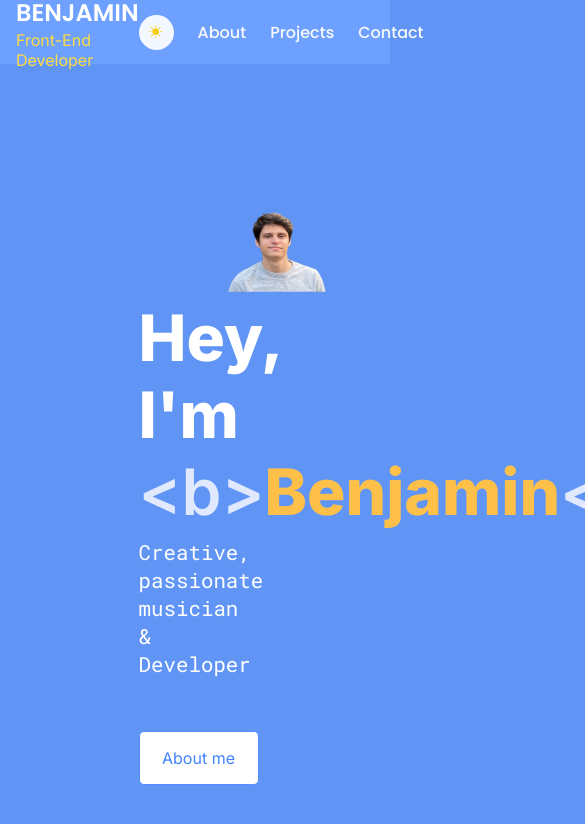
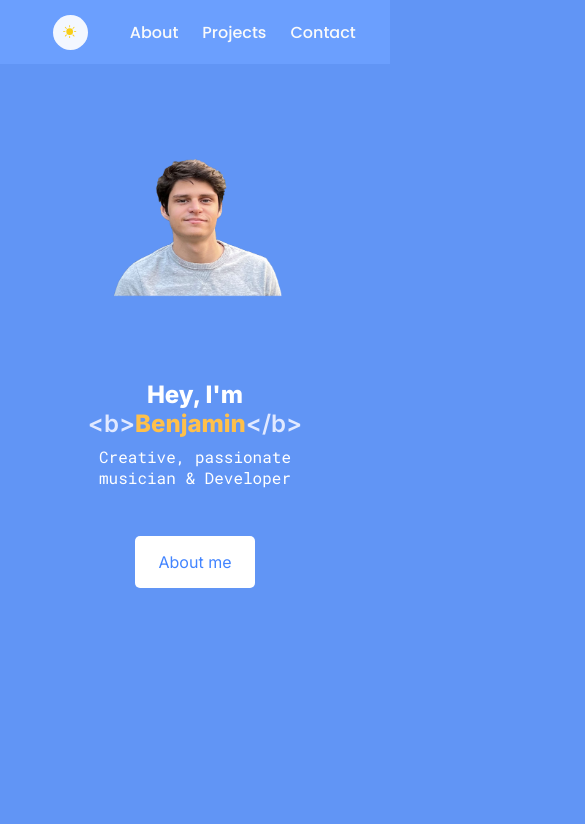
Before and after one commit to NimajF/portfolio, a Next.js app: page / in a window 390 px wide. Shown: the top 824 px of the page, 585 px wide, since content can reach past the window. Built offline with nearby package versions, Linux system fonts and the light colour scheme.

Commit message:
Start responsive design

```diff
--- a/pages/about.js
+++ b/pages/about.js
@@ -23,7 +23,7 @@ const About = () => {
         </div>
       </div>
       <div className="text">
-        <h3>Skills</h3>
+        <h3 className={styles.skillsTitle}>Skills</h3>
         <p style={{ width: "50%", lineHeight: "1.5rem", fontSize: "1.2rem" }}>
           These are the{" "}
           <span style={{ color: "#eb3434", fontWeight: "bold" }}>skills</span>{" "}
--- a/styles/Home.module.css
+++ b/styles/Home.module.css
@@ -64,16 +64,72 @@
 
 .homeTitles a {
   margin-top: 2rem;
-  background-color: white;
+  background-color: var(--aboutButton);
   padding: 1rem;
   width: 120px;
   text-align: center;
   border-radius: 5px;
   color: rgb(66, 132, 255);
-  border: 1px solid rgb(83, 143, 255);
-  transition: 0.2s ease-in;
+  /* border: 1px solid rgb(83, 143, 255); */
+  transition: 0.2s ease-in-out;
 }
 .homeTitles a:hover {
-  background-color: rgb(38, 114, 255);
+  background-color: var(--aboutButtonHover);
   color: white;
 }
+
+@media (max-width: 1200px) {
+  .homeContainer {
+    flex-direction: column-reverse;
+  }
+
+  .homeTitles {
+    width: 100%;
+  }
+
+  .homeImage {
+    align-self: center;
+    margin-bottom: -10rem;
+  }
+}
+
+@media (max-width: 992px) {
+  .homeContainer {
+    width: 100%;
+    margin-top: 2rem;
+  }
+
+  .homeTitles {
+    width: 100%;
+  }
+  .homeTitles h1 {
+    align-self: center;
+    text-align: center;
+    font-size: 3rem;
+  }
+
+  .homeImage {
+    align-self: center;
+    margin-bottom: -5rem;
+  }
+}
+
+@media (max-width: 768px) {
+  .homeTitles h1 {
+    font-size: 2rem;
+  }
+  .homeTitles p {
+    text-align: center;
+    font-size: 1rem;
+  }
+
+  .homeTitles a {
+    align-self: center !important;
+  }
+}
+
+@media (max-width: 576px) {
+  .homeTitles h1 {
+    font-size: 1.5rem;
+  }
+}
--- a/styles/globals.css
+++ b/styles/globals.css
@@ -2,35 +2,46 @@
   /* Your default theme */
   --background: rgb(97, 149, 245);
   --foreground: black;
-  --navBackground: rgb(109, 160, 255);
+  --aboutButton: white;
+  --aboutButtonHover: rgb(255, 198, 66);
+  --navBackground: rgba(109, 160, 255, 0.9);
   --containerBackground: rgb(84, 144, 255);
-  --footerBackground: rgb(240, 240, 240);
+  --footerBackground: rgba(241, 246, 255, 0.9);
   --footerLinks: rgb(63, 63, 63);
+  --footerCR: #3f3f3f;
   --h2Color: rgb(255, 255, 255);
   --textColor: rgb(255, 255, 255);
   --skillsContainerBackground: rgb(240, 248, 255);
+  --skillsTitle: rgb(233, 70, 70);
   --projectCardBackground: rgb(219, 231, 255);
   --projectContentBackground: #f5f5f5;
   --projectCardTextColor: rgb(44, 44, 44);
   --projectCardCodeButton: rgb(255, 198, 66);
   --projectCardCodeButtonHover: rgb(255, 186, 25);
+  --contactDivBackground: white;
 }
 
 [data-theme="dark"] {
   --background: rgb(20, 29, 46);
   --foreground: white;
-  --navBackground: rgb(29, 43, 70);
+  --aboutButton: rgb(38, 55, 90);
+  --aboutButtonHover: rgb(38, 114, 255);
+  --navBackground: rgba(29, 43, 70, 0.9);
   --containerBackground: rgb(14, 24, 41);
   --footerBackground: rgb(20, 29, 46);
   --footerLinks: rgb(139, 149, 167);
+  --footerCR: rgb(48, 58, 83);
   --h2Color: rgb(241, 241, 241);
   --textColor: rgb(221, 221, 221);
   --skillsContainerBackground: rgb(13, 22, 32);
+  --skillsTitle: rgb(194, 65, 65);
   --projectCardBackground: rgb(35, 45, 65);
   --projectContentBackground: rgb(51, 73, 112);
   --projectCardTextColor: rgb(236, 236, 236);
   --projectCardCodeButton: rgb(173, 141, 65);
   --projectCardCodeButtonHover: rgb(206, 153, 31);
+  --contactDivBackground: --navBackground: rgba(29, 43, 70, 0.9);
+  --contactIcons: white;
 }
 
 html,
@@ -39,6 +50,7 @@ body {
   font-family: "Inter";
   /* background-color: rgb(154, 189, 255); */
   background-color: var(--background);
+  transition: 0.2s ease-in-out;
 }
 
 #__next {
@@ -56,15 +68,27 @@ a {
 }
 
 nav {
-  background-color: var(--navBackground);
+  height: 64px;
+  width: 100%;
+  background: var(--navBackground);
   display: flex;
   justify-content: space-evenly;
   align-items: center;
-  height: 64px;
   padding: 1rem;
   /* border-bottom: 2px solid #76a3f8; */
 }
 
+nav.relative {
+  transition: all 0.2s ease-in-out;
+}
+
+nav.stickyNavbar {
+  position: sticky;
+  background-color: var(--navBackground, 0.1);
+  backdrop-filter: blur(4px);
+  top: 0;
+  z-index: 5;
+}
 nav .personal-logo {
   width: 170px;
   height: 64px;
@@ -140,7 +164,7 @@ footer {
 }
 
 footer p:last-child {
-  color: #3f3f3f;
+  color: var(--footerCR);
 }
 
 .footer-links {
@@ -176,7 +200,6 @@ footer p:last-child {
 
 .container {
   margin-top: 15rem;
-  margin-bottom: 1rem;
   width: 100%;
   background: var(--containerBackground);
   /* border-top-left-radius: 3px;
@@ -274,17 +297,7 @@ footer p:last-child {
   align-items: center;
   margin-top: 2rem;
 }
-.text h3 {
-  width: 150px;
-  text-align: center;
-  margin-top: 2rem;
-  background-color: #ef4444;
-  padding: 1rem;
-  border-radius: 5px;
-  text-transform: uppercase;
-  letter-spacing: 2px;
-  color: white;
-}
+
 .text p {
   text-align: center;
   color: var(--textColor);
@@ -305,3 +318,45 @@ footer p:last-child {
   background-color: rgb(83, 143, 255);
   color: white;
 }
+
+/* @media (max-width: 992px) {
+  .container h1 {
+    font-size: 5rem;
+  }
+} */
+
+@media (max-width: 768px) {
+  nav .personal-logo h4 {
+    font-size: 1rem;
+  }
+  nav .personal-logo p {
+    font-size: 1rem;
+  }
+
+  .container h1 {
+    width: 20;
+    margin: 3rem;
+    text-align: center;
+    font-size: 4rem;
+  }
+
+  .projects {
+    width: 100%;
+  }
+}
+
+@media (max-width: 576px) {
+  .description .p-text {
+    font-size: 1.1rem;
+  }
+
+  nav {
+    align-items: center;
+  }
+
+  nav .personal-logo {
+    visibility: hidden;
+    margin: 0;
+    width: 0;
+  }
+}
```
Also changed, not shown: styles/about.module.css (+20 -0 lines), styles/contact.module.css (+21 -7 lines), styles/project.module.css (+7 -0 lines).
